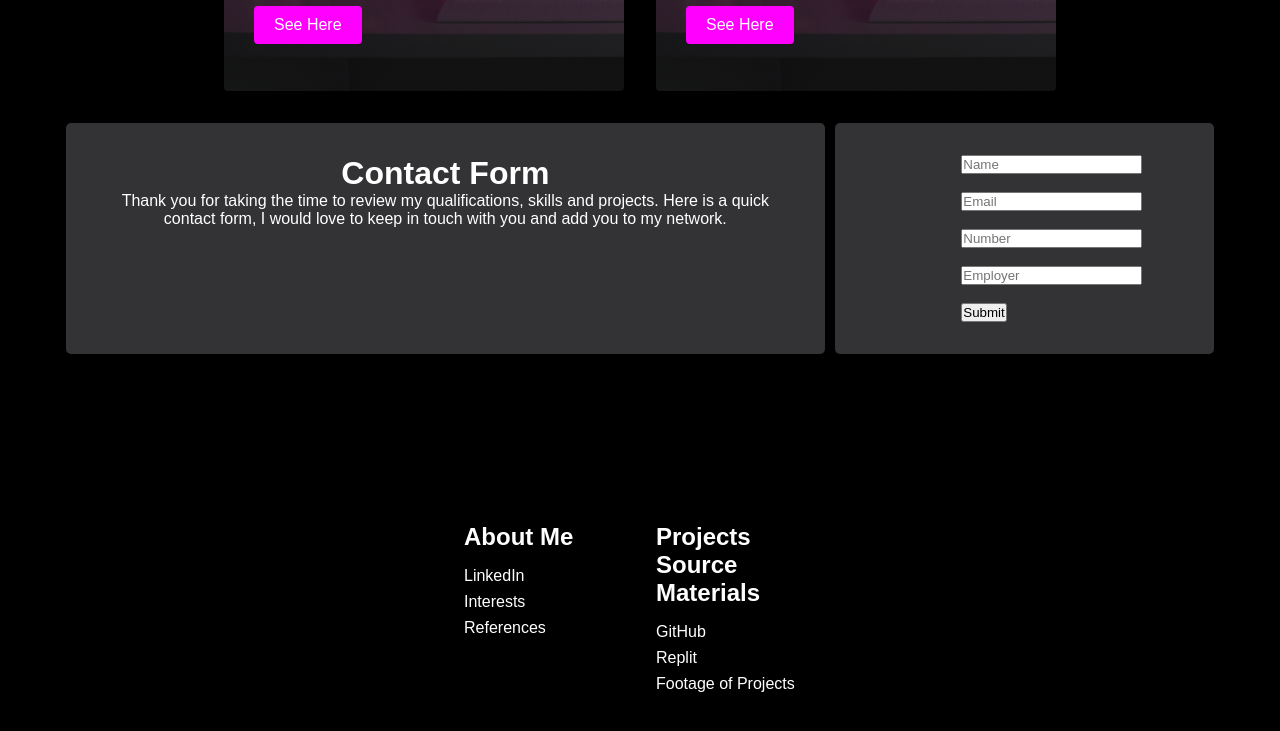
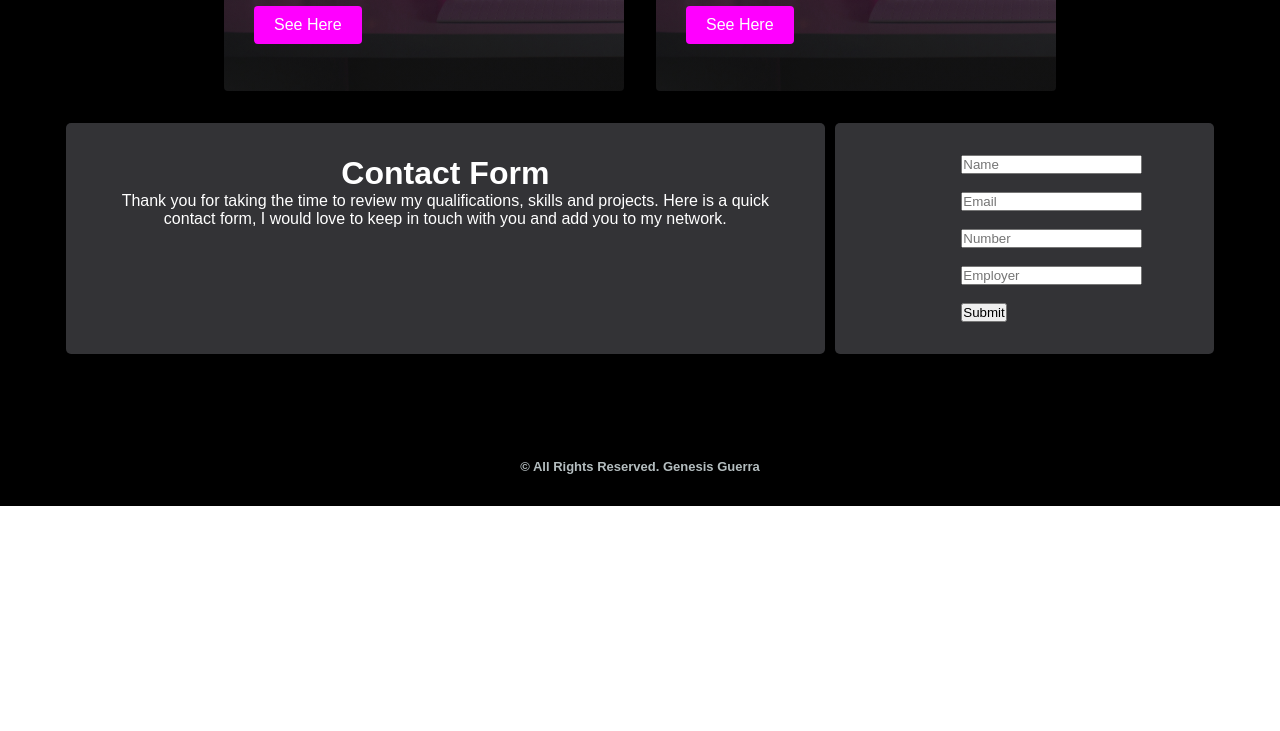
Before and after one commit to segaGenesis22/Portfolio_FrontEnd, a website: page index.html in a window 1280 px wide. Shown: the part 1820-2551 px from the top of the page. After the commit the page ends 2326 px from the top, so only its background shows below. Drawn offline with Linux system fonts and the light colour scheme.

Commit message:
updated footer

```diff
--- a/index.html
+++ b/index.html
@@ -99,22 +99,7 @@
 
     <!--Footer Section-->
     <div class="footer__container">
-        <div class="footer__links">
-            <div class="footer__link--wrapper">
-                <div class="footer__link--item">
-                    <h2>About Me</h2>
-                    <a href="https://www.linkedin.com/in/genesis-guerratavarez/" target="_blank">LinkedIn</a>
-                    <a href="/">Interests</a>
-                    <a href="/">References</a>
-                </div>
-                <div class="footer__link--item">
-                    <h2>Projects Source Materials</h2>
-                    <a href="https://github.com/segaGenesis22" target="_blank">GitHub</a>
-                    <a href="https://replit.com/@GenesisGuerra" target="_blank">Replit</a>
-                    <a href="https://www.youtube.com/@genesisguerratavarez5183/videos" target="_blank">Footage of Projects</a>
-                </div>
-            </div>
-        </div>
+        <h3>© All Rights Reserved. Genesis Guerra</h3>
     </div>
     <script src="app.js"></script>
   </body>
--- a/styles.css
+++ b/styles.css
@@ -430,61 +430,16 @@
 /* Footer */
 .footer__container {
     background-color: black;
-    padding: 5rem;
+    padding: 1rem;
     display: flex;
     flex-direction: column;
     justify-content: center;
     align-items: center;
 }
-.footer__links {
-    width: 100%;
-    max-width: 1000px;
-    display: flex;
-    justify-content: center;
-}
-.footer__link--wrapper {
-    display: flex;
-}
-.footer__link--item {
-    display: flex;
-    flex-direction: column;
-    align-items: flex-start;
-    margin: 16px;
-    text-align: left;
-    width: 160px;
-    box-sizing: border-box;
-}
-.footer__link--item h2 {
-    margin-bottom: 16px;
-}
-.footer__link--item > h2 {
-    color: white;
-}
-.footer__link--item a {
-    color: white;
-    text-decoration: none;
-    margin-bottom: 0.5rem;
-}
-.footer__link--item a:hover {
-    color: rgb(255, 0, 255);
-    transition: 0.3s ease-out;
-}
-
-@media screen and (max-width: 820px) {
-    .footer__links {
-        padding-top: 20rem;
-    }
-    .footer__link--wrapper {
-        flex-direction: column;
-    }
-}
-
-@media screen and (max-width: 480px) {
-    .footer__link--item {
-        margin: 0;
-        padding: 10px;
-        width: 100%;
-    }
+.footer__container h3 {
+    font-size: small;
+    color: #b4bdbf;
+    padding: 1rem;
 }
 
 /* contact-me_*/
```
